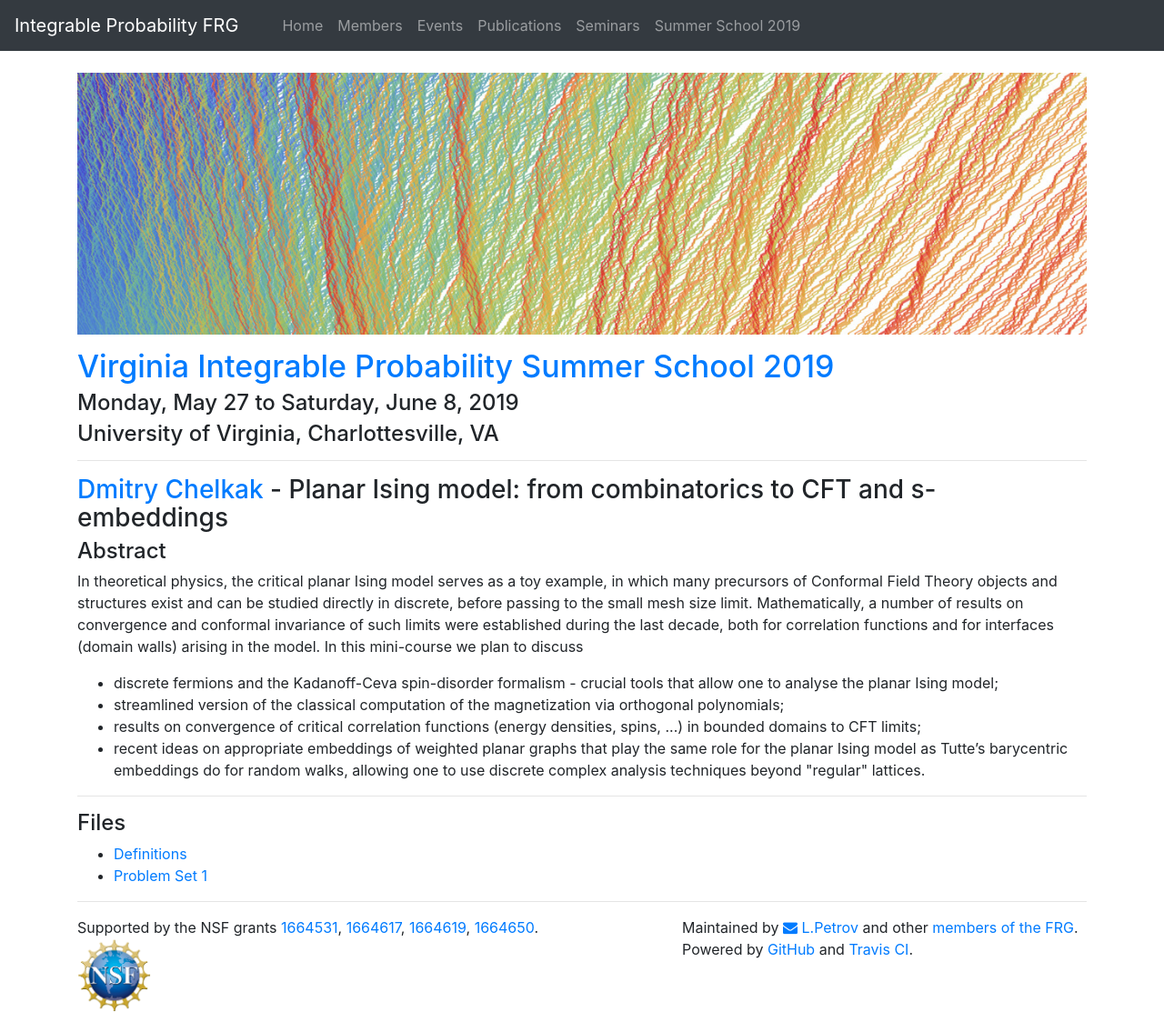
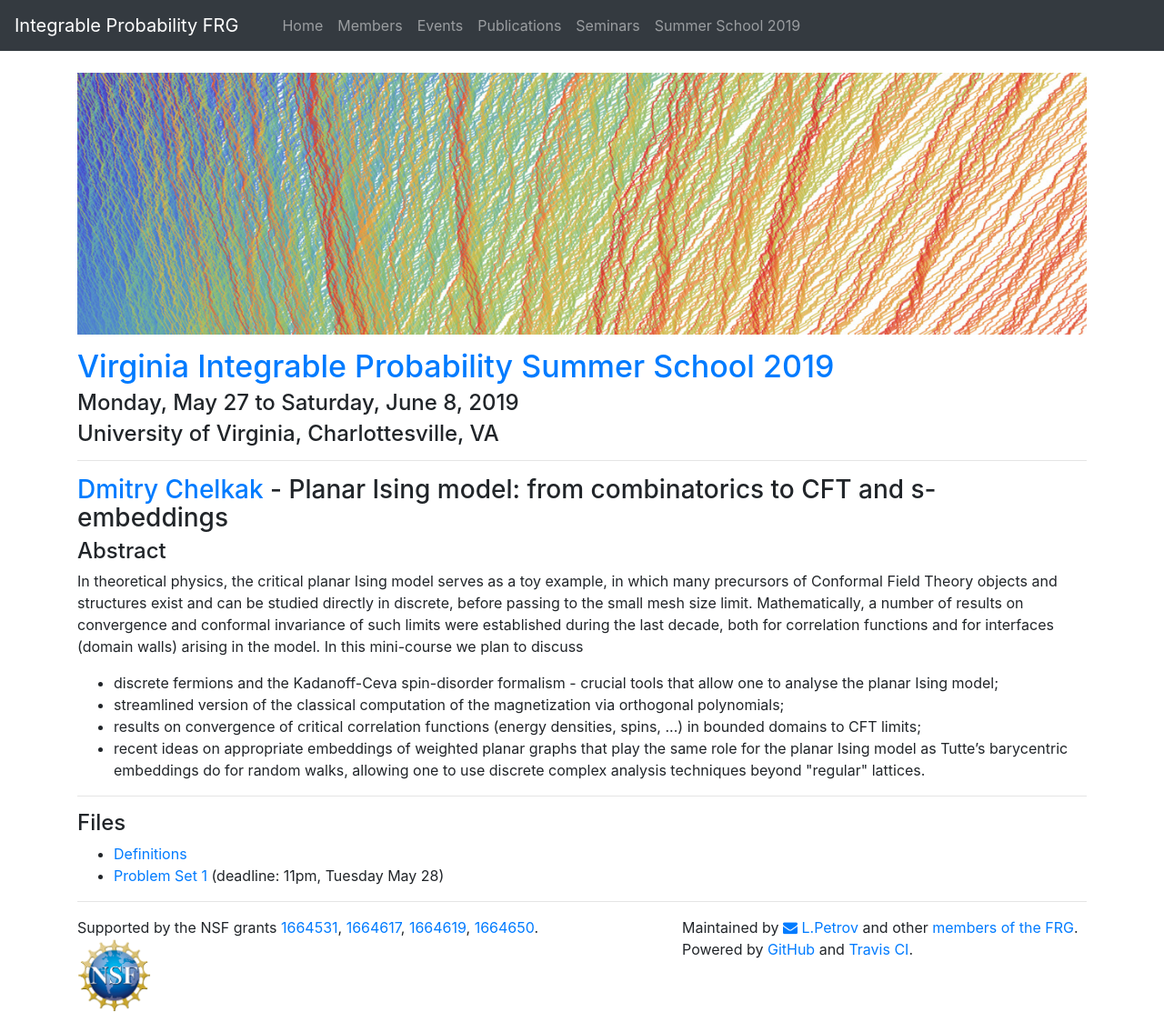
Before and after one commit to int-prob/int-prob-code, a Jekyll site: the page built from vipss2019/chelkak.md, in a window 1280 px wide. Shown: the whole page at 91% size. Built offline with Jekyll 4.4.1, drawn with Linux system fonts in a browser that asks for light colours; nearby versions of some CDN libraries.

Commit message:
deadline

```diff
--- a/vipss2019/chelkak.md
+++ b/vipss2019/chelkak.md
@@ -32,4 +32,4 @@ In theoretical physics, the critical planar Ising model serves as a toy example,
 ### Files
 
 - [Definitions]({{site.url}}/vipss2019/chelkak/Def_VA2019_1.pdf)
-- [Problem Set 1]({{site.url}}/vipss2019/chelkak/IsingVirginia_TA1.pdf)
+- [Problem Set 1]({{site.url}}/vipss2019/chelkak/IsingVirginia_TA1.pdf) (deadline: 11pm, Tuesday May 28)
```
